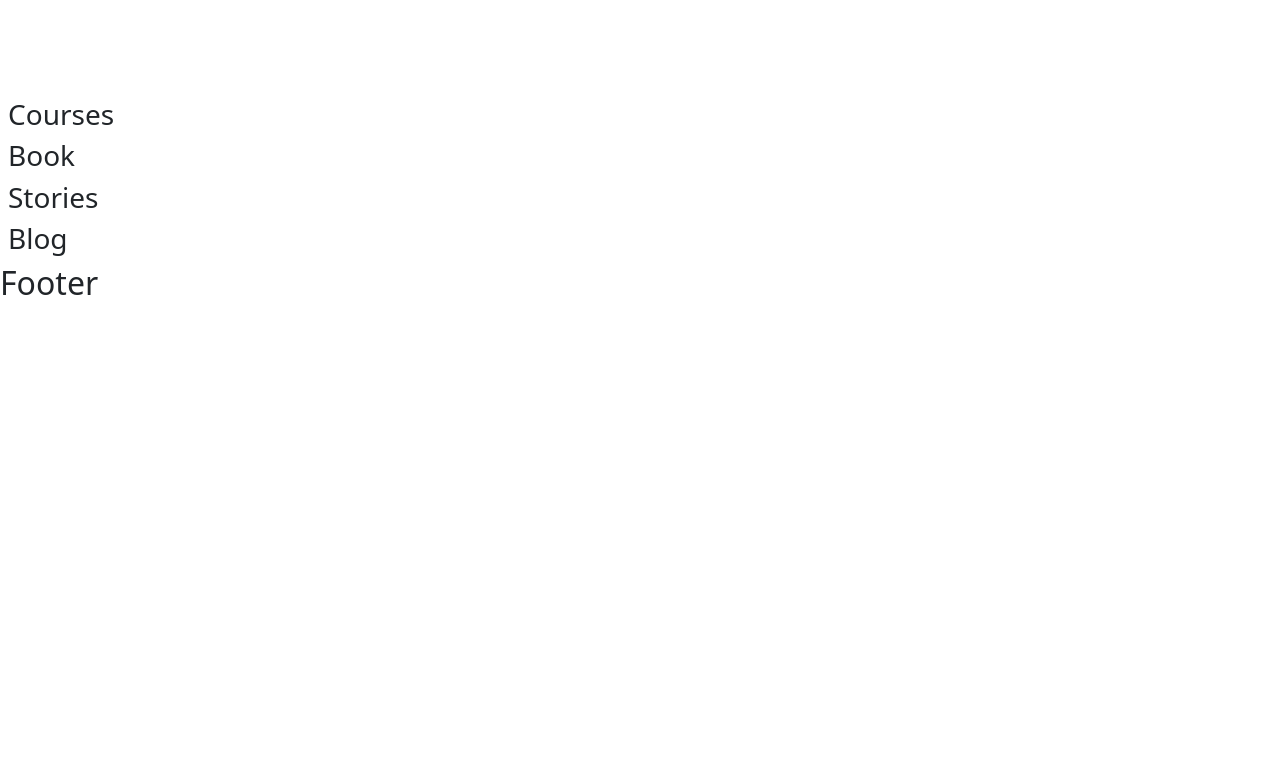
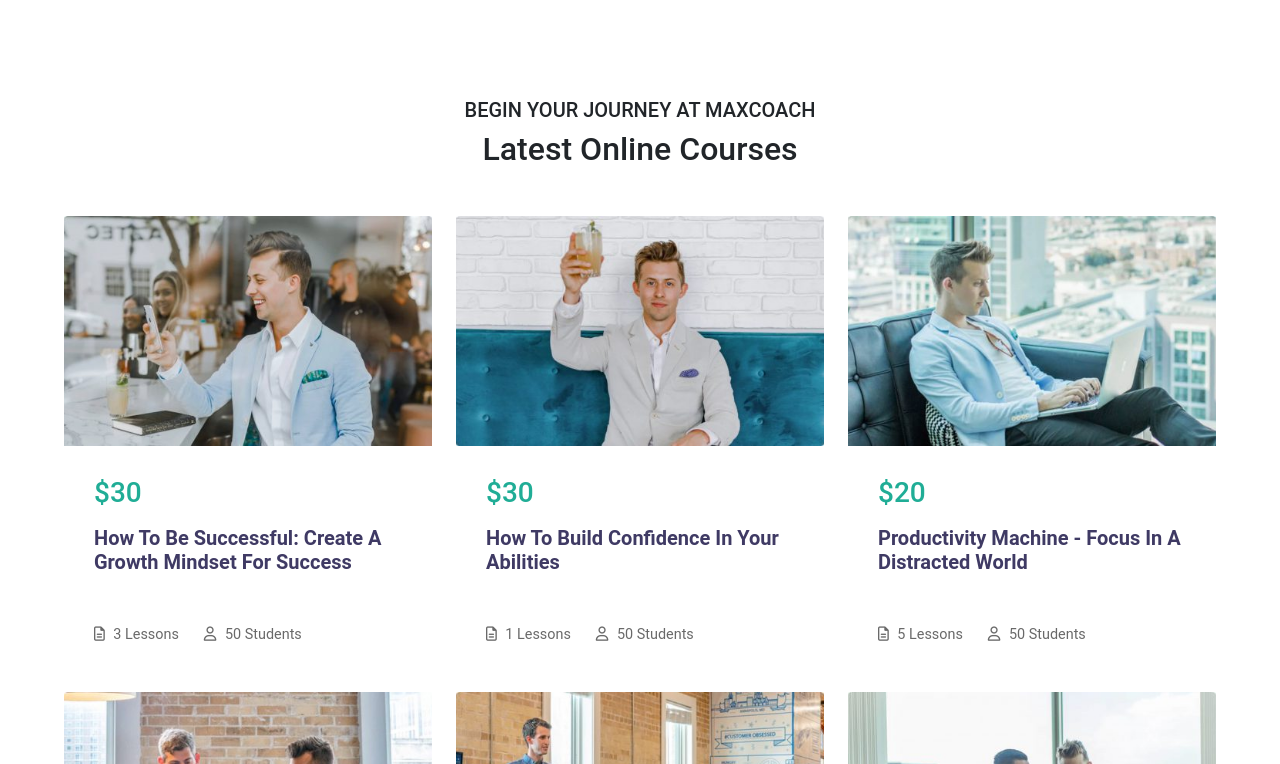
Before and after one commit to MicheleBertoia2/proj-html-vuejs, a Vue app: page / in a window 1280 px wide. Shown: the part 1776-2540 px from the top of the page. Before the commit the page ends 2086 px from the top, so only its background shows below. Built offline with nearby package versions, Linux system fonts and the light colour scheme; a small style sheet from the web is missing.

Commit message:
[add] course section skeleton

```diff
--- a/src/components/partials/Courses.vue
+++ b/src/components/partials/Courses.vue
@@ -1,12 +1,42 @@
 
 <script>
+import courses from "../../data/db-courses.js";
+import CourseCard from "../small-components/CourseCard.vue";
 export default {
-  name: "Courses"
+  name: "Courses",
+  components:{
+    CourseCard
+  },
+  data(){
+    return{
+      courses
+    }
+  }
 }
 </script>
 
 <template>
-  <h3 class="ms-2">Courses</h3>
+
+  <section id="courses">
+
+    <div class="mb-container text-center">
+      <h5 class="text-uppercase">begin your journey at maxcoach</h5>
+      <h2 class="text-capitalize mb-5">latest <span>online courses</span></h2>
+
+      <div class="row mb-5">
+        <CourseCard v-for="(course,index) in courses" :key="index" :course="course" />
+
+
+      </div>
+
+      <a href="#" class="mb-button ">View all courses
+        <i class="fa-solid fa-arrow-right-long"></i>
+      </a>
+
+    </div>
+
+  </section>
+
 </template>
 
 <style lang="scss" scoped>
--- /dev/null
+++ b/src/components/small-components/CourseCard.vue
@@ -0,0 +1,66 @@
+
+<script>
+import functions from '../../data/functions';
+export default {
+  name: "CourseCard",
+  props:{
+    course: Object
+  },
+  data(){
+    return{
+      functions
+    }
+  }
+}
+</script>
+
+<template>
+
+<div class="col-4 mb-card text-start mb-3">
+
+<img :src="functions.getImage(`.././assets/img/motivation-course-${course.id}-480x298.jpg`)" alt="course01">
+<div class="text">
+  <h3 class="mb-3">&dollar;{{ course.price }}</h3>
+  <h3 class="fw-semibold fs-5 mb-5 text-capitalize">{{ course.title }}</h3>
+  <span><i class="fa-regular fa-file-lines"></i> {{ course.lessonsNum }} lessons</span>
+  <span><i class="fa-regular fa-user"></i> {{ course.students }} students</span>
+
+</div>
+
+</div>
+
+
+</template>
+
+<style lang="scss" scoped>
+
+@use "../../scss/vars" as *;
+  .mb-card{
+    img{
+      width: 100%;
+      height: 230px;
+    }
+    .text{
+      padding: 30px;
+      h3{
+        &:first-child{
+          color: $secondary-text-color;
+          font-weight: 450;
+        }
+        &:nth-child(2){
+          color: $primary-text-color;
+        }
+      }
+      span{
+        color: $thertiary-text-color;
+        margin: 0 25px 40px 0;
+        font-size: .9rem;
+        text-transform: capitalize;
+        i{
+          margin-right: 5px;
+        }
+      }
+    }
+  }
+
+</style>
--- /dev/null
+++ b/src/data/db-courses.js
@@ -0,0 +1,45 @@
+export default [
+  {
+    price: 30.00,
+    title: "How to be Successful: Create A Growth Mindset For Success",
+    lessonsNum: 3,
+    students: 50,
+    id: "06"
+  },
+  {
+    price: 30.00,
+    title: "How to Build Confidence in your abilities",
+    lessonsNum: 1,
+    students: 50,
+    id: "05"
+  },
+  {
+    price: 20.00,
+    title: "productivity machine - focus in a distracted world",
+    lessonsNum: 5,
+    students: 50,
+    id: "04"
+  },
+  {
+    price: 20.00,
+    title: "effective time management mastery - complete guide",
+    lessonsNum: 18,
+    students: 50,
+    id: "03"
+  },
+  {
+    price: 25.99,
+    title: "body language secret for entrepreneurs",
+    lessonsNum: 19,
+    students: 50,
+    id: "02"
+  },
+  {
+    price: 19.99,
+    title: "management skills: the science of leadership",
+    lessonsNum: 17,
+    students: 50,
+    id: "01"
+  },
+
+]
--- a/src/scss/_general.scss
+++ b/src/scss/_general.scss
@@ -1,4 +1,8 @@
 @use "./vars.scss" as *;
+
+body{
+  font-family: "Roboto", sans-serif;
+}
 
 img{
   height: 100%;
@@ -29,7 +33,7 @@ section{
 .mb-button{
   background-color: $secondary-text-color;
   color: white;
-  padding: 10px 40px;
+  padding: 20px 60px;
   font-size: 14px;
   font-weight: bold;
   border-radius: 5px;
@@ -38,4 +42,7 @@ section{
     color: white;
     background-color: $primary-text-color;
   }
+  i{
+    margin-left: 10px;
+  }
 }
--- a/src/scss/main.scss
+++ b/src/scss/main.scss
@@ -1,4 +1,6 @@
 @import "bootstrap/scss/bootstrap.scss";
+@import "fontsource/roboto/index.css";
+
 
 //custom
 @import "../scss/general";
```
